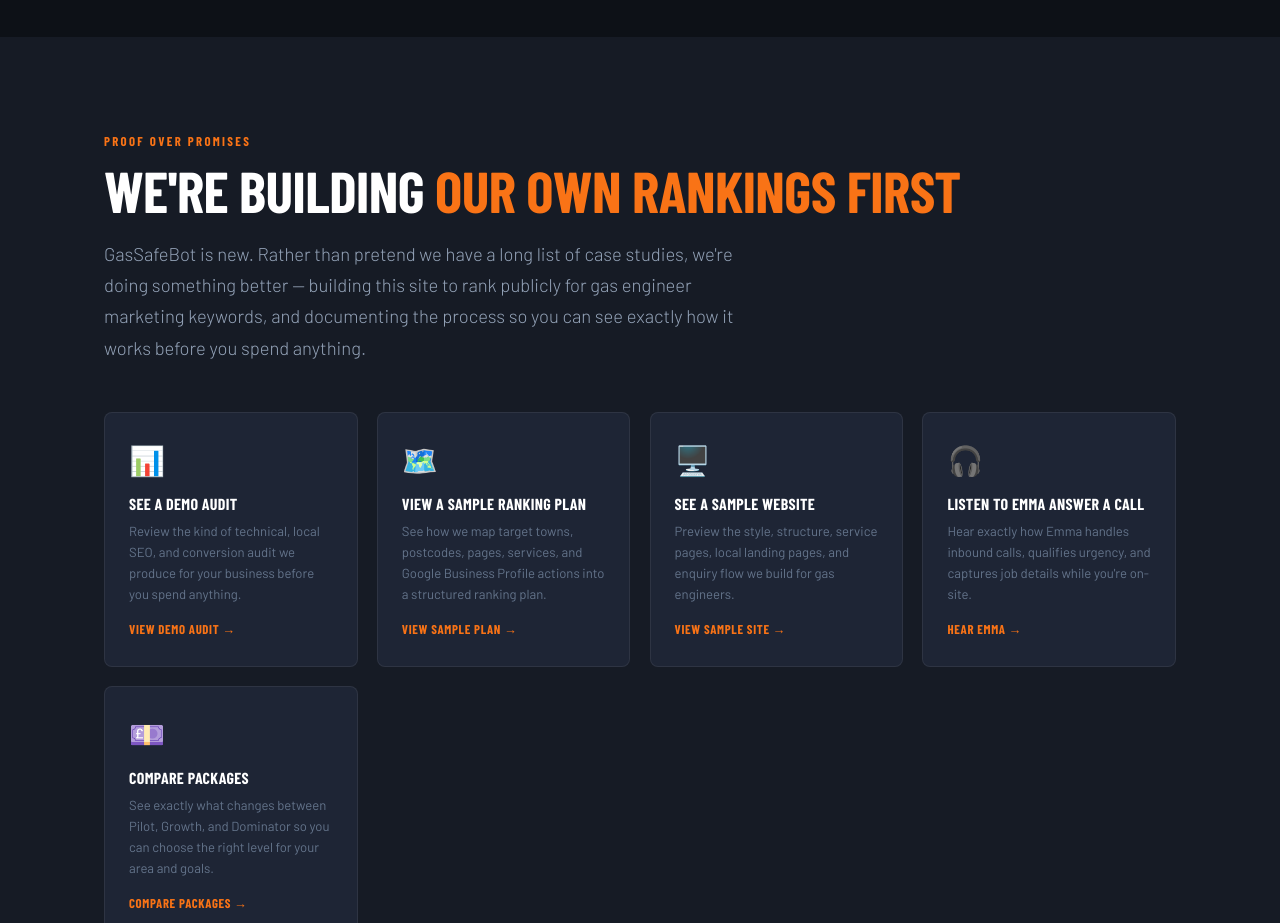
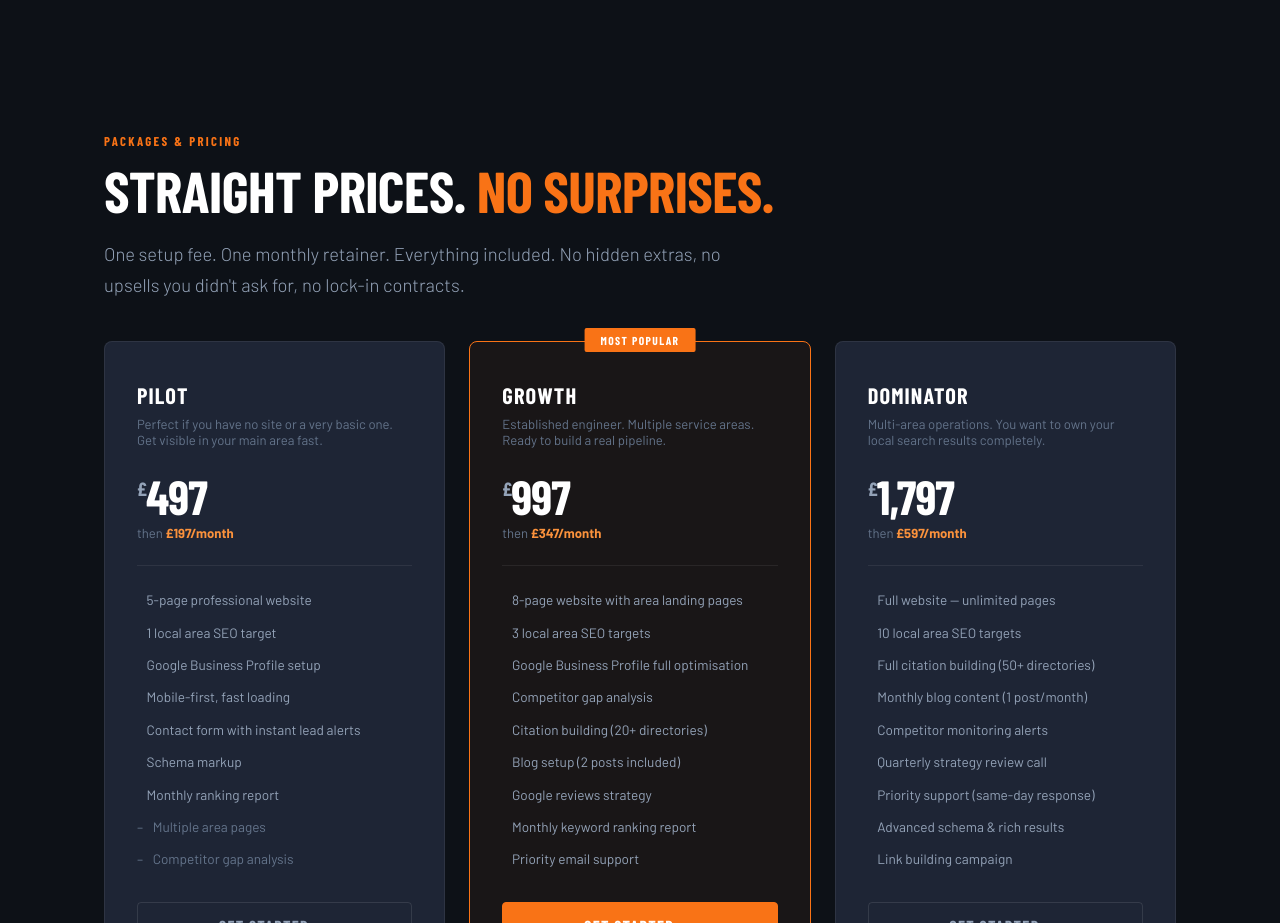
Before and after one commit to emmaclawai/gassafebot, a Next.js app: page / in a window 1280 px wide. Shown: the part 4020-4943 px from the top of the page. Built offline with nearby package versions, Linux system fonts and the light colour scheme; a web font is replaced by a local one.

Commit message:
Replace remaining emojis, move proof section

```diff
--- a/app/page.tsx
+++ b/app/page.tsx
@@ -5,7 +5,7 @@
 import ScrollReveal from '@/components/ScrollReveal'
 import Link from 'next/link'
 import { getPhase1Cities } from '@/content/cities'
-import { WrenchIcon, MapPinIcon, PhoneIcon, GlobeAltIcon, BoltIcon, FireIcon, XCircleIcon, CheckCircleIcon } from '@heroicons/react/24/outline'
+import { WrenchIcon, MapPinIcon, PhoneIcon, GlobeAltIcon, BoltIcon, FireIcon, XCircleIcon, CheckCircleIcon, ComputerDesktopIcon, ChartBarIcon, LockClosedIcon, ClockIcon, TrophyIcon, EnvelopeIcon, CurrencyPoundIcon, MapIcon, SpeakerWaveIcon } from '@heroicons/react/24/outline'
 
 export const metadata: Metadata = {
   title: 'GasSafeBot | Websites & Local SEO for Gas Safe Engineers | UK',
@@ -221,7 +221,7 @@
             <ScrollReveal>
               <div className="services-grid reveal">
                 <div className="service-card">
-                  <span className="service-icon" aria-hidden="true">🖥️</span>
+                  <span className="service-icon" aria-hidden="true"><ComputerDesktopIcon className="w-8 h-8" /></span>
                   <h3>Ranking Website</h3>
                   <p>A professional, fast-loading website built from the ground up to rank for gas engineer searches in your target areas. Written by us, optimised for Google from day one.</p>
                   <ul className="service-includes" aria-label="What's included">
@@ -296,54 +296,6 @@
                   <h3>We Grow</h3>
                   <p>Monthly reports, fresh content, ranking maintenance, and Emma handling your calls. The retainer keeps you at the top — and expanding into new areas as your business grows.</p>
                 </div>
-              </div>
-            </ScrollReveal>
-          </div>
-        </section>
-
-        {/* ── PROOF ── */}
-        <section className="section section--mid" id="proof">
-          <div className="container">
-            <div className="eyebrow">Proof Over Promises</div>
-            <h2>We&apos;re Building <span>Our Own Rankings First</span></h2>
-            <p className="lead">
-              GasSafeBot is new. Rather than pretend we have a long list of case studies, we&apos;re doing
-              something better — building this site to rank publicly for gas engineer marketing keywords, and
-              documenting the process so you can see exactly how it works before you spend anything.
-            </p>
-
-            <ScrollReveal>
-              <div className="proof-grid reveal">
-                <a href="/sample-audit" className="proof-card">
-                  <span className="proof-card-icon" aria-hidden="true">📊</span>
-                  <h3>See a Demo Audit</h3>
-                  <p>Review the kind of technical, local SEO, and conversion audit we produce for your business before you spend anything.</p>
-                  <span className="arrow">View Demo Audit →</span>
-                </a>
-                <a href="/sample-ranking-plan" className="proof-card">
-                  <span className="proof-card-icon" aria-hidden="true">🗺️</span>
-                  <h3>View a Sample Ranking Plan</h3>
-                  <p>See how we map target towns, postcodes, pages, services, and Google Business Profile actions into a structured ranking plan.</p>
-                  <span className="arrow">View Sample Plan →</span>
-                </a>
-                <a href="/sample-website" className="proof-card">
-                  <span className="proof-card-icon" aria-hidden="true">🖥️</span>
-                  <h3>See a Sample Website</h3>
-                  <p>Preview the style, structure, service pages, local landing pages, and enquiry flow we build for gas engineers.</p>
-                  <span className="arrow">View Sample Site →</span>
-                </a>
-                <a href="/emma-demo" className="proof-card">
-                  <span className="proof-card-icon" aria-hidden="true">🎧</span>
-                  <h3>Listen to Emma Answer a Call</h3>
-                  <p>Hear exactly how Emma handles inbound calls, qualifies urgency, and captures job details while you&apos;re on-site.</p>
-                  <span className="arrow">Hear Emma →</span>
-                </a>
-                <a href="#packages" className="proof-card">
-                  <span className="proof-card-icon" aria-hidden="true">💷</span>
-                  <h3>Compare Packages</h3>
-                  <p>See exactly what changes between Pilot, Growth, and Dominator so you can choose the right level for your area and goals.</p>
-                  <span className="arrow">Compare Packages →</span>
-                </a>
               </div>
             </ScrollReveal>
           </div>
@@ -494,21 +446,21 @@
                   </p>
                   <div className="why-points">
                     <div className="why-point">
-                      <div className="why-icon" aria-hidden="true">🎯</div>
+                      <div className="why-icon" aria-hidden="true"><TrophyIcon className="w-6 h-6" /></div>
                       <div>
                         <h3>We know how customers search</h3>
                         <p>We&apos;ve researched every keyword your potential customers use — boiler repair, gas safety certificate, annual service, emergency callout. We target all of them.</p>
                       </div>
                     </div>
                     <div className="why-point">
-                      <div className="why-icon" aria-hidden="true">🔒</div>
+                      <div className="why-icon" aria-hidden="true"><LockClosedIcon className="w-6 h-6" /></div>
                       <div>
                         <h3>You own everything outright</h3>
                         <p>Your domain, your website, your Google account, your data. We set it all up in your name. Cancel anytime and keep everything. No lock-in, no surprises.</p>
                       </div>
                     </div>
                     <div className="why-point">
-                      <div className="why-icon" aria-hidden="true">📊</div>
+                      <div className="why-icon" aria-hidden="true"><ChartBarIcon className="w-6 h-6" /></div>
                       <div>
                         <h3>Monthly proof your retainer is working</h3>
                         <p>Every month you get a ranking report showing exactly where your keywords sit, what&apos;s moved, and what we&apos;re doing next. You see exactly where your money goes.</p>
@@ -615,6 +567,54 @@
           </div>
         </section>
 
+        {/* ── PROOF ── */}
+        <section className="section section--mid" id="proof">
+          <div className="container">
+            <div className="eyebrow">Proof Over Promises</div>
+            <h2>We&apos;re Building <span>Our Own Rankings First</span></h2>
+            <p className="lead">
+              GasSafeBot is new. Rather than pretend we have a long list of case studies, we&apos;re doing
+              something better — building this site to rank publicly for gas engineer marketing keywords, and
+              documenting the process so you can see exactly how it works before you spend anything.
+            </p>
+
+            <ScrollReveal>
+              <div className="proof-grid reveal">
+                <a href="/sample-audit" className="proof-card">
+                  <span className="proof-card-icon" aria-hidden="true"><ChartBarIcon className="w-8 h-8" /></span>
+                  <h3>See a Demo Audit</h3>
+                  <p>Review the kind of technical, local SEO, and conversion audit we produce for your business before you spend anything.</p>
+                  <span className="arrow">View Demo Audit →</span>
+                </a>
+                <a href="/sample-ranking-plan" className="proof-card">
+                  <span className="proof-card-icon" aria-hidden="true"><MapIcon className="w-8 h-8" /></span>
+                  <h3>View a Sample Ranking Plan</h3>
+                  <p>See how we map target towns, postcodes, pages, services, and Google Business Profile actions into a structured ranking plan.</p>
+                  <span className="arrow">View Sample Plan →</span>
+                </a>
+                <a href="/sample-website" className="proof-card">
+                  <span className="proof-card-icon" aria-hidden="true"><ComputerDesktopIcon className="w-8 h-8" /></span>
+                  <h3>See a Sample Website</h3>
+                  <p>Preview the style, structure, service pages, local landing pages, and enquiry flow we build for gas engineers.</p>
+                  <span className="arrow">View Sample Site →</span>
+                </a>
+                <a href="/emma-demo" className="proof-card">
+                  <span className="proof-card-icon" aria-hidden="true"><SpeakerWaveIcon className="w-8 h-8" /></span>
+                  <h3>Listen to Emma Answer a Call</h3>
+                  <p>Hear exactly how Emma handles inbound calls, qualifies urgency, and captures job details while you&apos;re on-site.</p>
+                  <span className="arrow">Hear Emma →</span>
+                </a>
+                <a href="#packages" className="proof-card">
+                  <span className="proof-card-icon" aria-hidden="true"><CurrencyPoundIcon className="w-8 h-8" /></span>
+                  <h3>Compare Packages</h3>
+                  <p>See exactly what changes between Pilot, Growth, and Dominator so you can choose the right level for your area and goals.</p>
+                  <span className="arrow">Compare Packages →</span>
+                </a>
+              </div>
+            </ScrollReveal>
+          </div>
+        </section>
+
         {/* ── FAQ ── */}
         <section className="section section--mid" id="faq">
           <div className="container">
@@ -660,28 +660,28 @@
                     competition, and send you a clear ranking plan — completely free.
                   </p>
                   <div className="contact-detail">
-                    <div className="cd-icon" aria-hidden="true">⏱️</div>
+                    <div className="cd-icon" aria-hidden="true"><ClockIcon className="w-6 h-6" /></div>
                     <div className="cd-info">
                       <h4>Response time</h4>
                       <p>Audit sent within 1 business day</p>
                     </div>
                   </div>
                   <div className="contact-detail">
-                    <div className="cd-icon" aria-hidden="true">🎯</div>
+                    <div className="cd-icon" aria-hidden="true"><TrophyIcon className="w-6 h-6" /></div>
                     <div className="cd-info">
                       <h4>What you&apos;ll get</h4>
                       <p>Competitor analysis, keyword targets, realistic ranking assessment, recommended package</p>
                     </div>
                   </div>
                   <div className="contact-detail">
-                    <div className="cd-icon" aria-hidden="true">🔒</div>
+                    <div className="cd-icon" aria-hidden="true"><LockClosedIcon className="w-6 h-6" /></div>
                     <div className="cd-info">
                       <h4>No obligation</h4>
                       <p>Free audit, no sales pressure, no unsolicited calls. Just useful, honest information.</p>
                     </div>
                   </div>
                   <div className="contact-detail">
-                    <div className="cd-icon" aria-hidden="true">✉️</div>
+                    <div className="cd-icon" aria-hidden="true"><EnvelopeIcon className="w-6 h-6" /></div>
                     <div className="cd-info">
                       <h4>Direct contact</h4>
                       <p><a href="mailto:hello@gassafebot.co.uk" style={{ color: 'var(--fire)', textDecoration: 'none' }}>hello@gassafebot.co.uk</a></p>
```
